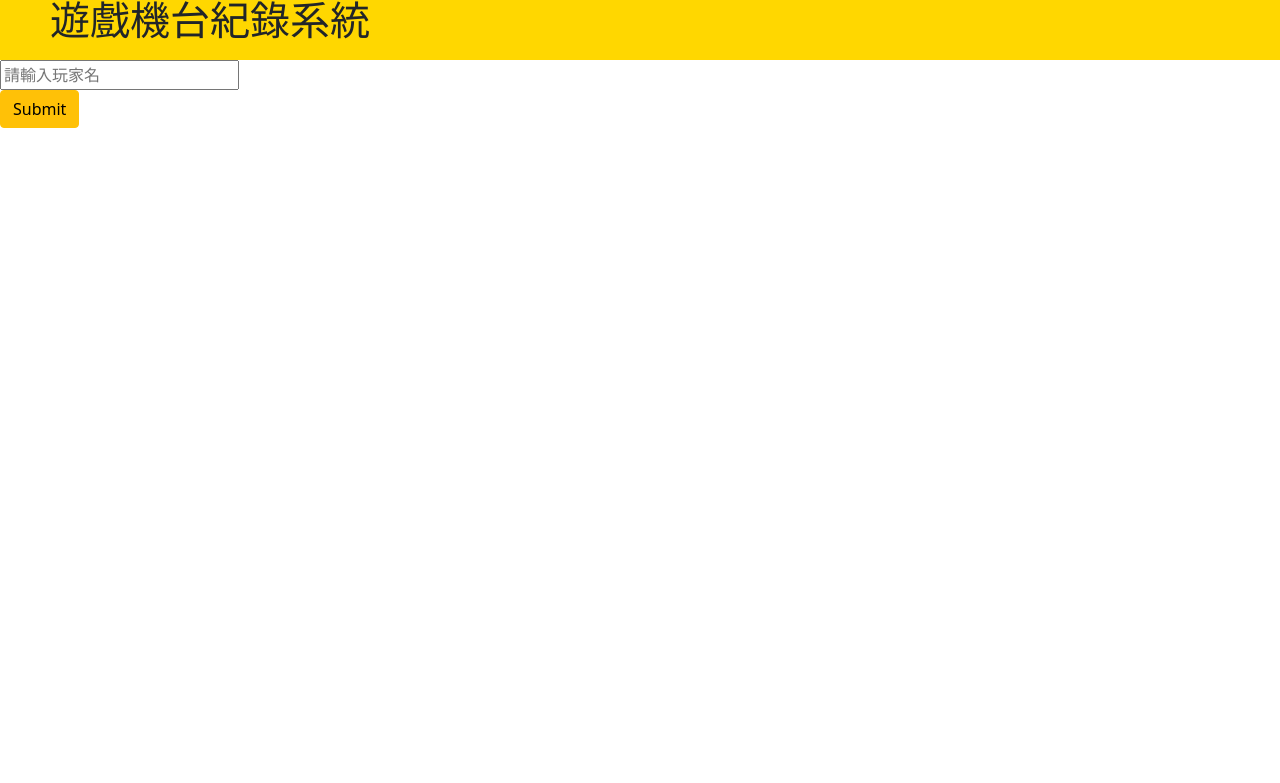
After one commit to ian102991/database_project, a PHP site: page /delete_by_player_name.php in a window 1280 px wide. The commit adds this page. Shown: the top 783 px of the page. Run offline with PHP 8.4, Linux system fonts and the light colour scheme.

Commit message:
add delete

```diff
--- /dev/null
+++ b/delete_by_player_name.php
@@ -0,0 +1,40 @@
+<html>
+    <head>
+    <link href="https://cdn.jsdelivr.net/npm/bootstrap@5.1.1/dist/css/bootstrap.min.css" rel="stylesheet" integrity="sha384-F3w7mX95PdgyTmZZMECAngseQB83DfGTowi0iMjiWaeVhAn4FJkqJByhZMI3AhiU" crossorigin="anonymous">
+	<title>遊戲機台紀錄系統</title>
+	<style>
+		header {
+			height: 60px;
+			weight: 100px;
+			background-color: Gold;
+		}
+
+		header h1 {
+			position: absolute;
+			left: 50px;
+			line-height: 20px;
+			top:10px;
+		}
+		</style>
+    </head>
+    <body>
+        <header>
+			<h1>遊戲機台紀錄系統</h1>
+		</header>
+        <main>
+            <?php
+                date_default_timezone_set('Asia/Taipei');
+                $nowtime = date('Y-m-d\TH:i:s');
+            ?>
+            <form action="delete_act.php" method="get">
+                <input name="player_name" placeholder="請輸入玩家名"><br>
+                <input type="submit" onclick="f()" class="btn btn-warning">
+            </form>
+            <script>
+                function f(){
+                    alert("刪除成功");
+                }
+            </script>
+		</main>
+    </body>
+</html>
--- a/game_record.php
+++ b/game_record.php
@@ -159,6 +159,7 @@
 				<li><a href="index.php">首頁</a></li>
 				<li><a href="searh.php">搜尋</a></li>
 				<li><a href="game_record_insert.php">新增</a></li>
+				<li><a href="delete_by_player_name.php">刪除</a></li>
 			</ul>
 		</div>
 	</header>
```
Also changed, not shown: delete_act.php (added, +12 -0 lines).
